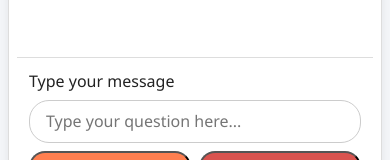
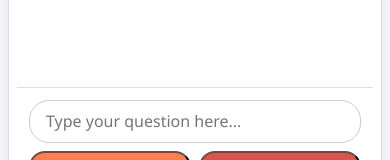
Before and after one commit to masterplumbersnz/TobyPlus, a website: page bot.html in a window 390 px wide. Shown: the part 595-755 px from the top of the page. Drawn offline with Linux system fonts and the light colour scheme.

Commit message:
Update bot.html

```diff
--- a/bot.html
+++ b/bot.html
@@ -191,6 +191,19 @@
     .bubble {
       max-width: 100%;
     }
+    /* Visually hidden but available to screen readers */
+  .sr-only {
+    position: absolute;
+    width: 1px;
+    height: 1px;
+    padding: 0;
+    margin: -1px;
+    overflow: hidden;
+    clip: rect(0, 0, 0, 0);
+    white-space: nowrap;
+    border: 0;
+  }
+
   }
   </style>
 </head>
```
